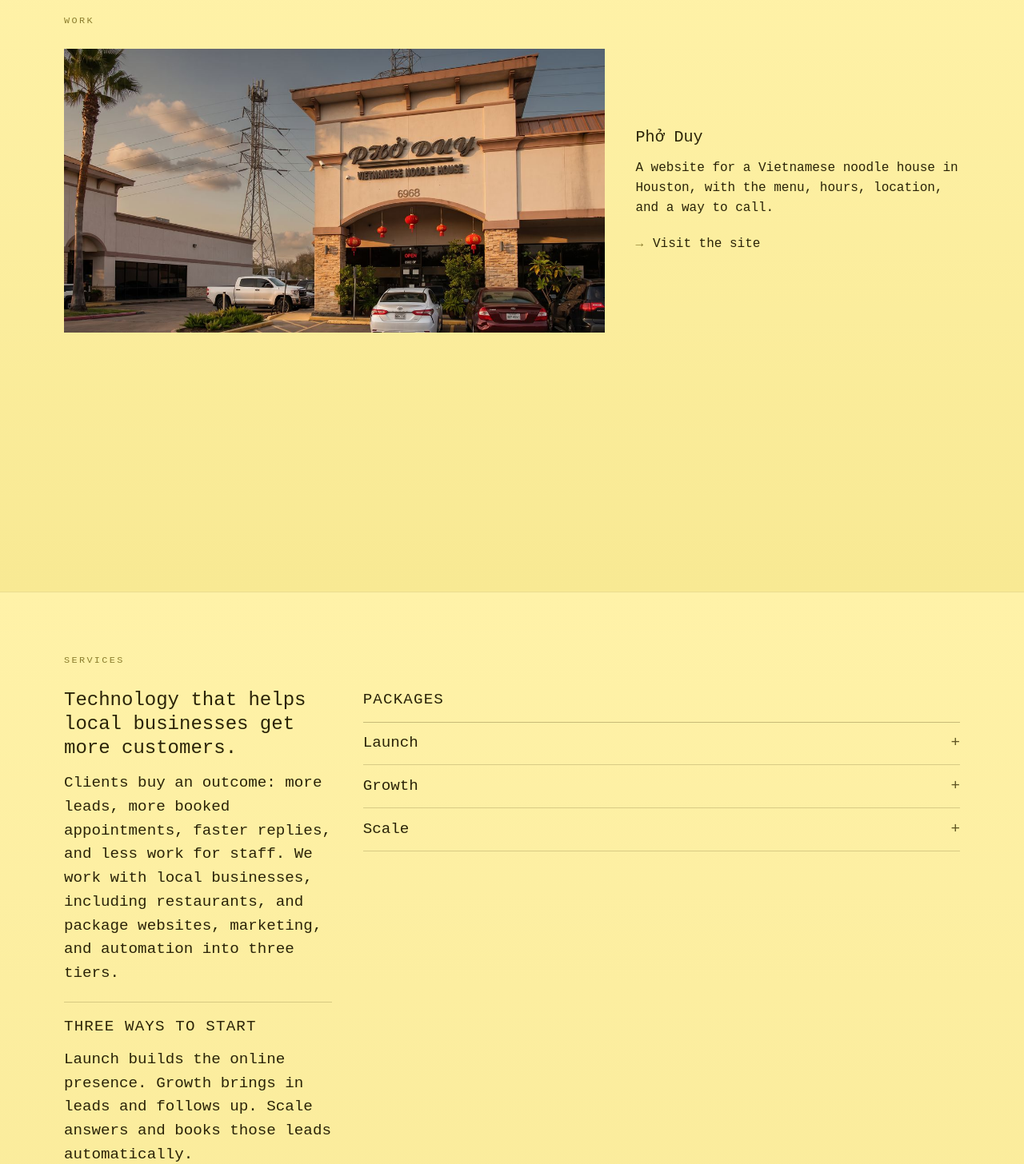
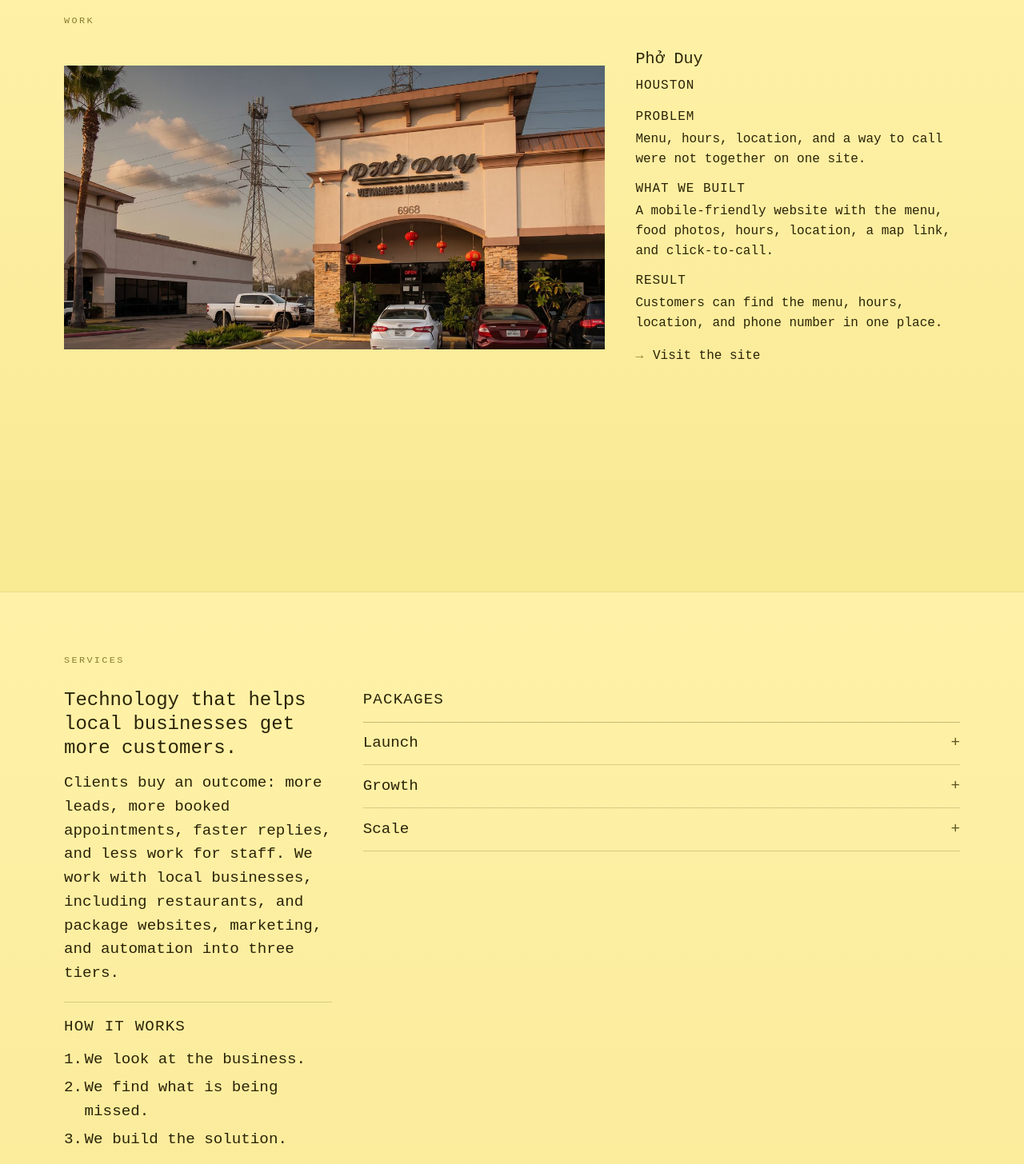
Before and after one commit to joshngu/borel-creative-services, a Next.js app: page / in a window 1280 px wide. Shown: the part 860-2316 px from the top of the page at 80% size. Built offline with nearby package versions, Linux system fonts and the light colour scheme.

Commit message:
Explain the Pho Duy result and write the packages in owner language.
Co-authored-by: Cursor <cursoragent@cursor.com>

```diff
--- a/app/layout.tsx
+++ b/app/layout.tsx
@@ -2,7 +2,7 @@ import type { Metadata } from "next";
 import "../styles.css";
 
 export const metadata: Metadata = {
-  title: "Borel Creative Services | AI Agency for Small businesses",
+  title: "Borel Creative Services | More leads, bookings, and faster replies",
   description:
     "Borel Creative Services helps local businesses get more leads, more bookings, and faster replies.",
 };
--- a/app/ui/home-page.tsx
+++ b/app/ui/home-page.tsx
@@ -204,6 +204,9 @@ export default function HomePage() {
                 >
                   Book a meeting
                 </a>
+                <p className="hero-meeting-note">
+                  A short look at how customers find you, contact you, and book.
+                </p>
               </div>
             </div>
           </div>
@@ -230,10 +233,30 @@ export default function HomePage() {
               </a>
               <div>
                 <h2 className="services-headline">Phở Duy</h2>
-                <p className="services-intro">
-                  A website for a Vietnamese noodle house in Houston, with the menu,
-                  hours, location, and a way to call.
-                </p>
+                <p className="work-job-place">Houston</p>
+                <dl className="work-case">
+                  <div>
+                    <dt>Problem</dt>
+                    <dd>
+                      Menu, hours, location, and a way to call were not together on one
+                      site.
+                    </dd>
+                  </div>
+                  <div>
+                    <dt>What we built</dt>
+                    <dd>
+                      A mobile-friendly website with the menu, food photos, hours,
+                      location, a map link, and click-to-call.
+                    </dd>
+                  </div>
+                  <div>
+                    <dt>Result</dt>
+                    <dd>
+                      Customers can find the menu, hours, location, and phone number in
+                      one place.
+                    </dd>
+                  </div>
+                </dl>
                 <a
                   className="work-job-link"
                   href="https://www.phoduy.net/"
@@ -264,11 +287,12 @@ export default function HomePage() {
                   into three tiers.
                 </p>
                 <div className="services-note">
-                  <p className="services-note-title">Three ways to start</p>
-                  <p>
-                    Launch builds the online presence. Growth brings in leads and follows
-                    up. Scale answers and books those leads automatically.
-                  </p>
+                  <p className="services-note-title">How it works</p>
+                  <ol className="how-steps">
+                    <li>We look at the business.</li>
+                    <li>We find what is being missed.</li>
+                    <li>We build the solution.</li>
+                  </ol>
                   <p className="services-note-highlight">
                     More leads. More booked appointments. Faster replies.
                   </p>
@@ -282,8 +306,8 @@ export default function HomePage() {
                       <summary className="process-step-name">Launch</summary>
                       <div className="process-step-detail">
                         <p className="service-summary">
-                          For new or small local businesses. Establish a credible online
-                          presence and capture leads.
+                          Get found online. For a new or small local business that needs
+                          a credible place for customers to land.
                         </p>
                         <ul className="service-feature-list">
                           <li>Conversion-focused website</li>
@@ -305,18 +329,18 @@ export default function HomePage() {
                       <summary className="process-step-name">Growth</summary>
                       <div className="process-step-detail">
                         <p className="service-summary">
-                          For businesses that need a predictable flow of leads. Generate
-                          and follow up with more qualified prospects.
+                          Bring in more customers. For a business that needs a steadier
+                          flow of leads, and follow-up after they inquire.
                         </p>
                         <ul className="service-feature-list">
                           <li>Everything in Launch</li>
                           <li>Short-form social media content</li>
                           <li>Promotional content and product showcases</li>
-                          <li>Paid-ad campaign setup and management</li>
-                          <li>Local marketing strategies</li>
-                          <li>Lead tracking</li>
-                          <li>Automated email and text follow-up</li>
-                          <li>Monthly reporting</li>
+                          <li>Paid ads that send people to your site</li>
+                          <li>Local marketing</li>
+                          <li>A way to see which inquiries become customers</li>
+                          <li>Email and text follow-up</li>
+                          <li>A monthly report</li>
                         </ul>
                         <p className="service-price">Custom pricing</p>
                       </div>
@@ -327,18 +351,18 @@ export default function HomePage() {
                       <summary className="process-step-name">Scale</summary>
                       <div className="process-step-detail">
                         <p className="service-summary">
-                          For businesses losing leads because replies are slow or manual.
-                          Turn leads into booked calls or appointments automatically.
+                          Stop missing calls and leads. For a business that loses
+                          customers when the phone is busy or nobody follows up.
                         </p>
                         <ul className="service-feature-list">
                           <li>Everything in Growth</li>
-                          <li>AI receptionist for calls and common questions</li>
-                          <li>Help for customers outside busy hours</li>
+                          <li>An AI receptionist for common questions</li>
+                          <li>Answers outside busy hours</li>
                           <li>Appointment booking</li>
-                          <li>CRM pipeline setup</li>
-                          <li>Customer communication workflows</li>
-                          <li>AI-powered workflows and tool integrations</li>
-                          <li>Ongoing optimization</li>
+                          <li>A simple list of leads so none get lost</li>
+                          <li>Follow-up that goes out without extra staff time</li>
+                          <li>Your current tools connected, so work is not retyped</li>
+                          <li>We keep improving what is working</li>
                         </ul>
                         <p className="service-price">
                           Custom pricing based on business needs
@@ -360,6 +384,10 @@ export default function HomePage() {
             <div className="contact-wrap">
               <div className="contact-copy">
                 <h2 className="services-headline">Tell us what your business needs.</h2>
+                <p className="services-intro">
+                  Borel works directly with local owners. You get a recommendation for
+                  your business, not a software package to figure out alone.
+                </p>
                 <p className="services-intro">
                   Share a few details and we will follow up with the fastest way to help
                   customers find you, reach you, and buy from you.
--- a/styles.css
+++ b/styles.css
@@ -459,6 +459,13 @@ h1 {
   background: #fff6c4;
 }
 
+.hero-meeting-note {
+  margin: 0.75rem auto 0;
+  max-width: 36ch;
+  text-align: center;
+  color: var(--surface-contrast);
+}
+
 h2 {
   font-size: clamp(1.6rem, 3vw, 2.35rem);
   font-weight: 400;
@@ -788,6 +795,50 @@ h2 {
 .services-note-highlight {
   margin-bottom: 0;
   color: var(--text);
+}
+
+.how-steps {
+  margin: 0 0 0.7rem;
+  padding: 0;
+  list-style: none;
+  counter-reset: step;
+  display: grid;
+  gap: 0.35rem;
+}
+
+.how-steps li {
+  position: relative;
+  padding-left: 1.6rem;
+}
+
+.how-steps li::before {
+  counter-increment: step;
+  content: counter(step) ".";
+  position: absolute;
+  left: 0;
+}
+
+.work-job-place {
+  margin: -0.35rem 0 0.9rem;
+  letter-spacing: 0.06em;
+  text-transform: uppercase;
+  color: var(--surface-contrast);
+}
+
+.work-case {
+  margin: 0 0 1rem;
+  display: grid;
+  gap: 0.8rem;
+}
+
+.work-case dt {
+  margin: 0 0 0.2rem;
+  letter-spacing: 0.06em;
+  text-transform: uppercase;
+}
+
+.work-case dd {
+  margin: 0;
 }
 
 .services-bullets {
```
